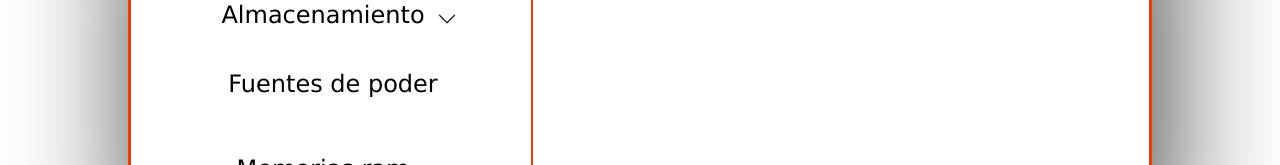
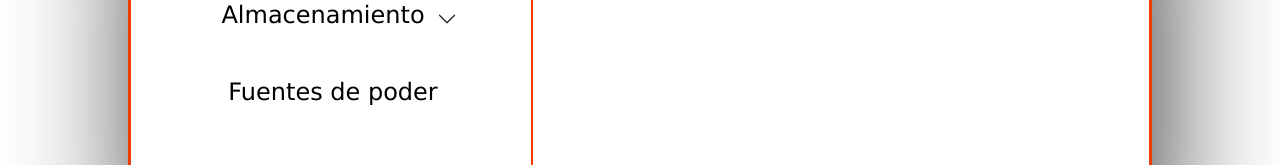
Before and after one commit to FranciszekaMateu/React-ecommerce, a React (Create React App) app: page / in a window 1280 px wide. Shown: the part 1002-1167 px from the top of the page. Built offline with nearby package versions, Linux system fonts and the light colour scheme; no server answers; the database is empty.

Commit message:
Arreglando routing

```diff
--- a/src/components/itemListContainer/ItemListContainer.js
+++ b/src/components/itemListContainer/ItemListContainer.js
@@ -73,7 +73,7 @@ const ItemListContainer = (props) =>
         })
       }
      setTimeout(() => setLoading(false),2000)
-    }, [categoryName],[spec])
+    }, [categoryName,spec])
     return(
       <div className="itemsContainer">
          {
--- a/src/components/itemMenu/itemMenu.css
+++ b/src/components/itemMenu/itemMenu.css
@@ -43,7 +43,7 @@ h4:hover
 }
 .enlace-nacc
 {
-	margin-top: 1em;
+	margin-top: 1.5em;
 }
 h4
 {
```
Also changed, not shown: 1 other file (tests, documents, lock files or other folders).
